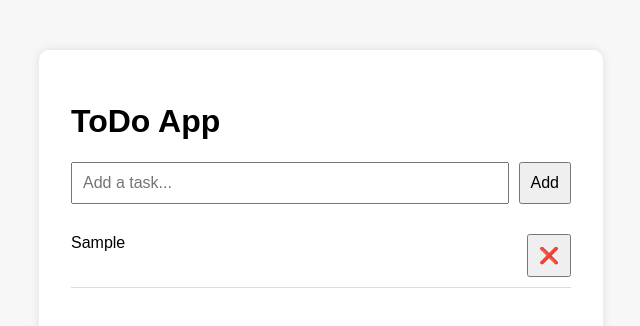
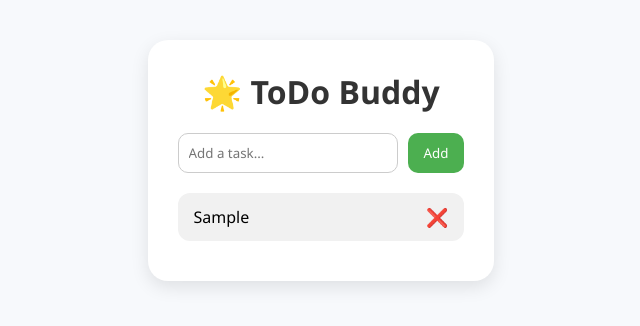
Before and after one commit to HARSHSANGHAVI11/todo-app, a React (Create React App) app: page / in a window 1280 px wide. Both pictures are taken after typing "Sample" into the empty fields and a click on the button "Add". Shown: the top 326 px of the page, without its empty margins (319-959 px from the left). Built offline with nearby package versions, Linux system fonts and the light colour scheme.

Commit message:
Updated UI for friend's version

```diff
--- a/src/App.css
+++ b/src/App.css
@@ -1,55 +1,75 @@
-body {
-  font-family: Arial, sans-serif;
-  background: #f7f7f7;
+* {
   margin: 0;
   padding: 0;
+  box-sizing: border-box;
+  font-family: 'Segoe UI', Tahoma, Geneva, Verdana, sans-serif;
 }
 
-.container {
-  max-width: 500px;
-  margin: 50px auto;
-  background: white;
-  padding: 2em;
-  border-radius: 10px;
-  box-shadow: 0 0 10px rgba(0, 0, 0, 0.1);
+body {
+  background: #f7f9fc;
+  display: flex;
+  justify-content: center;
+  padding: 40px;
 }
 
-.input-area {
+.app {
+  background: white;
+  border-radius: 20px;
+  padding: 30px;
+  box-shadow: 0 6px 18px rgba(0, 0, 0, 0.1);
+  width: 100%;
+  max-width: 400px;
+}
+
+h1 {
+  text-align: center;
+  margin-bottom: 20px;
+  color: #333;
+}
+
+.input-container {
   display: flex;
   gap: 10px;
+  margin-bottom: 20px;
 }
 
-input {
+.input-container input {
   flex: 1;
   padding: 10px;
-  font-size: 16px;
+  border-radius: 10px;
+  border: 1px solid #ccc;
 }
 
-button {
-  padding: 10px;
-  font-size: 16px;
+.input-container button {
+  padding: 10px 16px;
+  background-color: #4caf50;
+  color: white;
+  border: none;
+  border-radius: 10px;
   cursor: pointer;
 }
 
-ul {
-  list-style: none;
-  padding: 0;
-  margin-top: 20px;
+.input-container button:hover {
+  background-color: #45a049;
 }
 
-li {
+.todo-list {
+  list-style-type: none;
+}
+
+.todo-card {
+  background: #f1f1f1;
+  padding: 12px 16px;
+  margin-bottom: 10px;
+  border-radius: 12px;
   display: flex;
   justify-content: space-between;
-  padding: 10px 0;
-  border-bottom: 1px solid #ddd;
+  align-items: center;
 }
 
-li span {
-  flex: 1;
+.todo-card button {
+  background: transparent;
+  border: none;
+  font-size: 18px;
   cursor: pointer;
 }
-
-li.done span {
-  text-decoration: line-through;
-  color: gray;
-}
--- a/src/App.js
+++ b/src/App.js
@@ -1,46 +1,38 @@
-import React, { useState, useEffect } from 'react';
+import React, { useState } from 'react';
 import './App.css';
 
 function App() {
-  const [tasks, setTasks] = useState(() => {
-    const saved = localStorage.getItem('tasks');
-    return saved ? JSON.parse(saved) : [];
-  });
+  const [todos, setTodos] = useState([]);
   const [input, setInput] = useState('');
 
-  useEffect(() => {
-    localStorage.setItem('tasks', JSON.stringify(tasks));
-  }, [tasks]);
-
-  const addTask = () => {
-    if (input.trim()) {
-      setTasks([...tasks, { id: Date.now(), text: input, done: false }]);
-      setInput('');
-    }
+  const addTodo = () => {
+    if (input.trim() === '') return;
+    setTodos([...todos, input]);
+    setInput('');
   };
 
-  const toggleTask = (id) => {
-    setTasks(tasks.map(task =>
-      task.id === id ? { ...task, done: !task.done } : task
-    ));
-  };
-
-  const deleteTask = (id) => {
-    setTasks(tasks.filter(task => task.id !== id));
+  const removeTodo = (index) => {
+    const newTodos = todos.filter((_, i) => i !== index);
+    setTodos(newTodos);
   };
 
   return (
-    <div className="container">
-      <h1>ToDo App</h1>
-      <div className="input-area">
-        <input value={input} onChange={(e) => setInput(e.target.value)} placeholder="Add a task..." />
-        <button onClick={addTask}>Add</button>
+    <div className="app">
+      <h1>🌟 ToDo Buddy</h1>
+      <div className="input-container">
+        <input
+          type="text"
+          placeholder="Add a task..."
+          value={input}
+          onChange={(e) => setInput(e.target.value)}
+        />
+        <button onClick={addTodo}>Add</button>
       </div>
-      <ul>
-        {tasks.map(task => (
-          <li key={task.id} className={task.done ? 'done' : ''}>
-            <span onClick={() => toggleTask(task.id)}>{task.text}</span>
-            <button onClick={() => deleteTask(task.id)}>❌</button>
+      <ul className="todo-list">
+        {todos.map((todo, i) => (
+          <li key={i} className="todo-card">
+            <span>{todo}</span>
+            <button onClick={() => removeTodo(i)}>❌</button>
           </li>
         ))}
       </ul>
```
